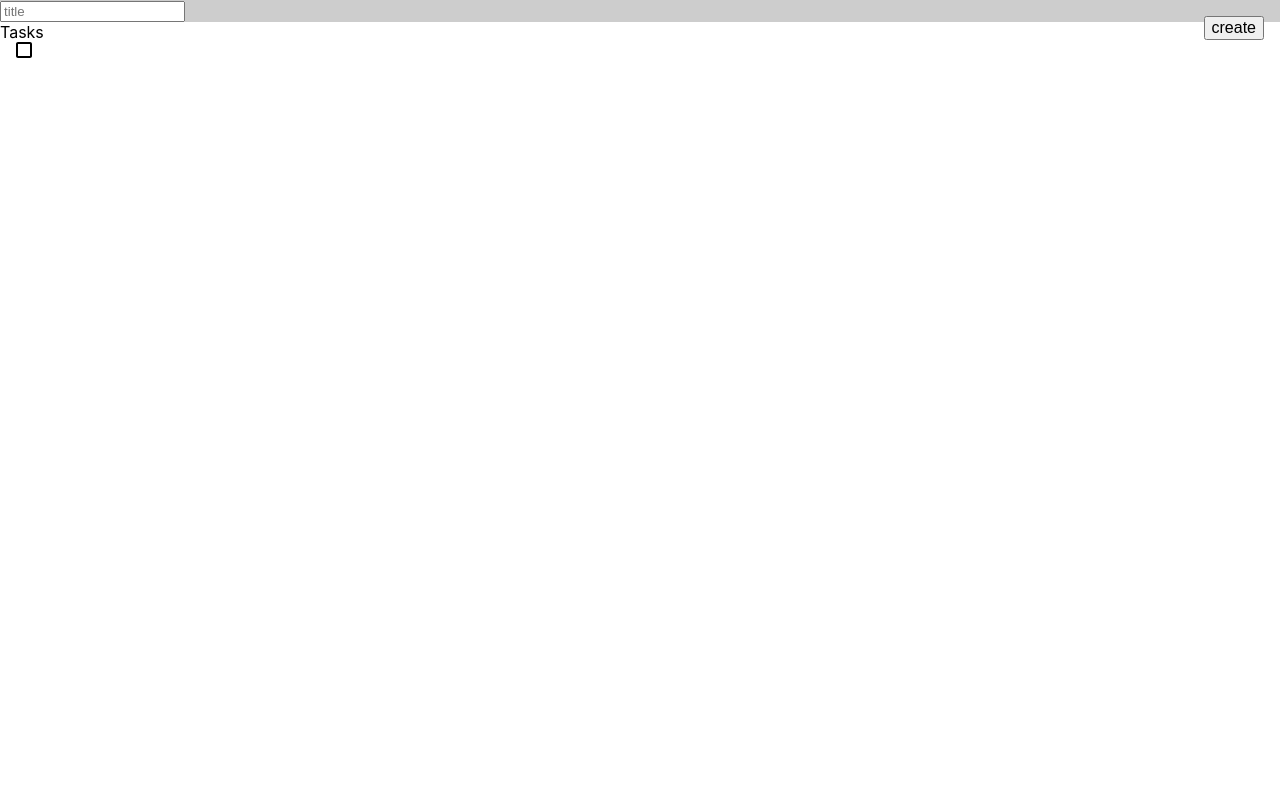
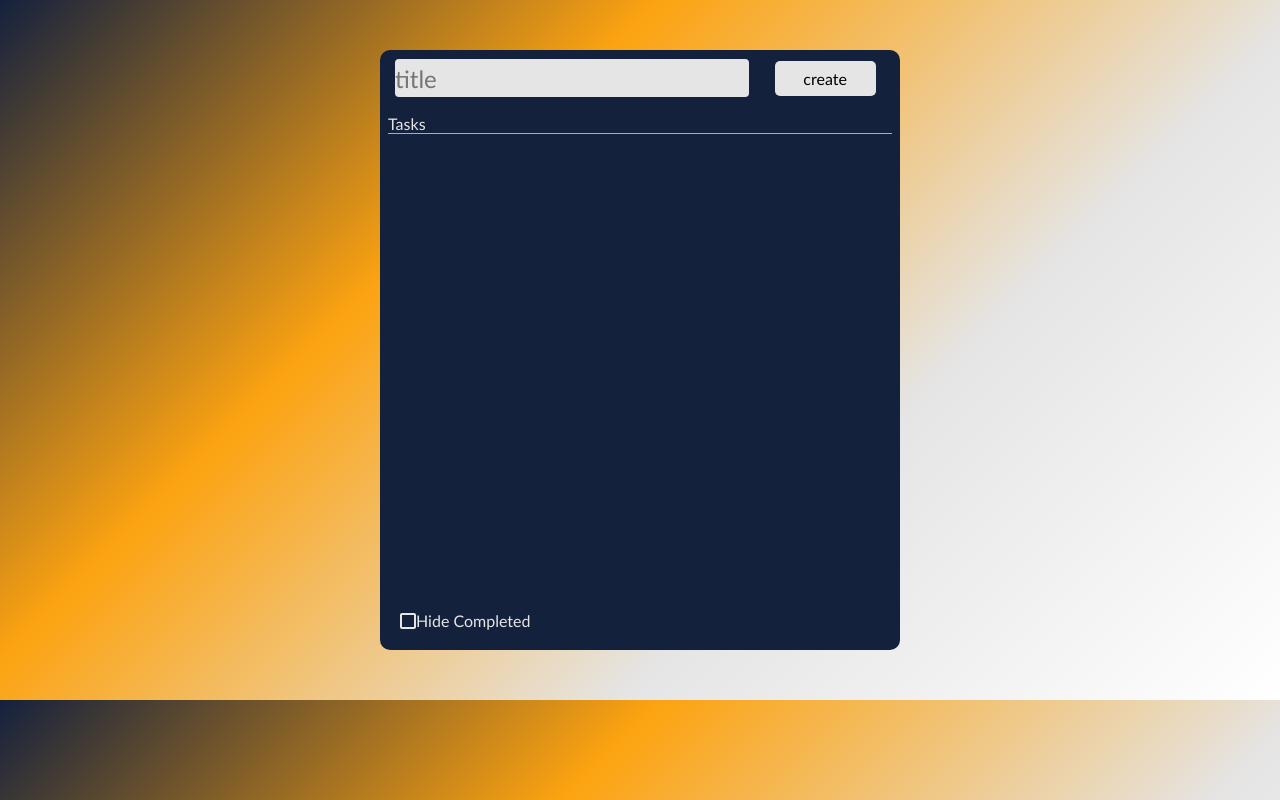
Before and after one commit to Arteiro07/to-do-list, a React (Create React App) app in the folder to-do-list/: page / in a window 1280 px wide. Built offline with nearby package versions, Linux system fonts and the light colour scheme.

Commit message:
styling done

```diff
--- a/to-do-list/src/App.css
+++ b/to-do-list/src/App.css
@@ -0,0 +1,33 @@
+* {
+    box-sizing: border-box;
+    margin: 0;
+    padding: 0;
+    font-family: 'Trebuchet MS', 'Lucida Sans Unicode', 'Lucida Grande',
+      'Lucida Sans', Arial, sans-serif;
+  }
+
+body{
+    background-color: #bdd4e7;
+    background-image: linear-gradient(135deg, #000000ff 0%, #14213dff 0%, #fca311ff, #e5e5e5ff, #ffffffff);
+    color: #e5e5e5;
+}
+
+/* width */
+::-webkit-scrollbar {
+    width: 10px;
+}
+
+/* Track */
+::-webkit-scrollbar-track {
+background: #E5E5E5;
+}
+
+/* Handle */
+::-webkit-scrollbar-thumb {
+background: #888;
+}
+
+/* Handle on hover */
+::-webkit-scrollbar-thumb:hover {
+background: #555;
+}
--- a/to-do-list/src/components/AddTask/AddTask.css
+++ b/to-do-list/src/components/AddTask/AddTask.css
@@ -1,12 +1,33 @@
 
 .AddTask-Container{
-
-    background-color: rgb(205, 205, 205);
+    height: 3.5rem;
+    display: flex;
+    flex-direction: row;
+    align-content: center;
+    padding: 0.25rem;
+    padding-left: 10px;
+}
+.AddTask-Container input{
+    font-size: 1.5rem;
+    border: none;
+    border-radius: 4px;
+    width: 70%;
+    background-color: #e5e5e5;
+    margin: 5px;
+}
+.AddTask-Container input:focus{
+    outline: none;
+}
+.AddTask-Create{
+    margin: auto;
+    font-size: 1rem;
+    padding: 0.5rem;
+    width: 20%;
+    border-radius: 5px;
+    border: none;
+    background-color: #e5e5e5;
 }
 
-.AddTask-Create{
-    position: absolute;
-    font-size: 1rem;
-    right: 0;
-    margin: 1rem;
+.AddTask-Create:hover{
+    background-color: rgba(220, 220, 220, 1);
 }
--- a/to-do-list/src/components/Task/Task.css
+++ b/to-do-list/src/components/Task/Task.css
@@ -1,11 +1,8 @@
 .task-container{
-    border: solid 2px black;
     display: flex;
     flex-direction: row;
     padding: 10px;
-    background-color: grey;
 }
-
 
 .task-container .task-edit, .task-delete, .task-checkBox{
     background-color: transparent;
@@ -19,3 +16,11 @@
     display: flex;
     margin-left: auto;
 }
+
+.task-Container input{
+    background-color: #e5e5e5;
+    border: none;
+}
+.task-Container input:focus{
+    outline: none;
+}
--- a/to-do-list/src/components/Task/Task.jsx
+++ b/to-do-list/src/components/Task/Task.jsx
@@ -36,6 +36,7 @@ export default function Task({task, dispatch}) {
                     placeholder={task.title}
                     onChange={(e)=>setTitle(e.target.value)}
                     onKeyUp={onKeyUp}
+                    autoFocus={true}
                 />:
                 <div className='task-title'>{task.title}</div>
             }
--- a/to-do-list/src/components/TaskList/List/List.css
+++ b/to-do-list/src/components/TaskList/List/List.css
@@ -0,0 +1,7 @@
+.list-line{
+    height: 1px;
+    width: 480px;
+    background-color: #fca311;
+    align-items: center;
+    margin: auto;
+}
--- a/to-do-list/src/components/TaskList/List/List.jsx
+++ b/to-do-list/src/components/TaskList/List/List.jsx
@@ -1,5 +1,6 @@
 import React from 'react'
 import Task from '../../Task/Task';
+import "./List.css"
 
 export default function List({tasks, hidden, dispatch}) {
     if(hidden){
@@ -8,11 +9,14 @@ export default function List({tasks, hidden, dispatch}) {
         return (
             <>
                 { tasks.filter(task => task.checked === !true).map(task => (
+                    <>
                         <Task
                                 key={task.id}
                                 task={task}
                                 dispatch={dispatch}
                             />
+                        <div className='list-line'></div>
+                    </>
                 ))}
             </>
         )
@@ -21,11 +25,14 @@ export default function List({tasks, hidden, dispatch}) {
         return (
             <>
                 {tasks.map(task => (
+                    <div className='list-element'>
                         <Task
                             key={task.id}
                             task={task}
                             dispatch={dispatch}
                         />
+                        <div className='list-line'></div>
+                    </div>
                 ))}
             </>
         )
--- a/to-do-list/src/components/TaskList/TaskList.css
+++ b/to-do-list/src/components/TaskList/TaskList.css
@@ -0,0 +1,37 @@
+
+
+.task-list-app-container{
+    position: relative;
+    display: flex;
+    flex-direction: column;
+    justify-content: start;
+    width: 520px;
+    min-height: 600px;
+    text-align: center;
+    background-color: #14213d;
+    margin: 50px auto;
+    border-radius: 10px;
+    padding-bottom: 32px;
+}
+
+.task-list-sort{
+    margin: 0.5rem;
+    display: flex;
+    justify-content: start;
+    border-bottom: 1px solid #fca311;
+}
+
+.task-list-container{
+    max-height: 450px;
+    overflow-y: auto;
+}
+
+.task-list-checkBox{
+    position: absolute;
+    bottom: 0;
+    left: 0;
+    margin: 20px;
+    justify-content: center;
+    align-items: center;
+    display: flex;
+}
--- a/to-do-list/src/components/TaskList/TaskList.jsx
+++ b/to-do-list/src/components/TaskList/TaskList.jsx
@@ -2,7 +2,7 @@ import {React, useReducer, useState} from 'react'
 import AddTask from '../AddTask/AddTask';
 import {ImCheckboxUnchecked, ImCheckboxChecked} from 'react-icons/im';
 import List from './List/List';
-
+import "./TaskList.css"
 
 export const ACTIONS ={
     ADD_TASK: 'add-task',
@@ -89,12 +89,8 @@ export default function TaskList() {
     const [counter, setCounter] = useState(0);
     const [tasks, dispatch] = useReducer(reducer,[]);
 
-
-
-
-
     return (
-    <div>
+    <div className='task-list-app-container'>
         <AddTask dispatch={dispatch}/>
         <div
             className='task-list-sort'
@@ -114,11 +110,11 @@ export default function TaskList() {
             />
         </div>
         <div
-            className='task-checkBox'
+            className='task-list-checkBox'
             onClick={ () => {
                 setHidden(!hidden)
             }}>
-                {hidden ? <ImCheckboxChecked /> : <ImCheckboxUnchecked />}
+                {hidden ? <ImCheckboxChecked /> : <ImCheckboxUnchecked />} Hide Completed
         </div>
     </div>
     )
```
Lines whose indentation alone changed are shown as unchanged.
